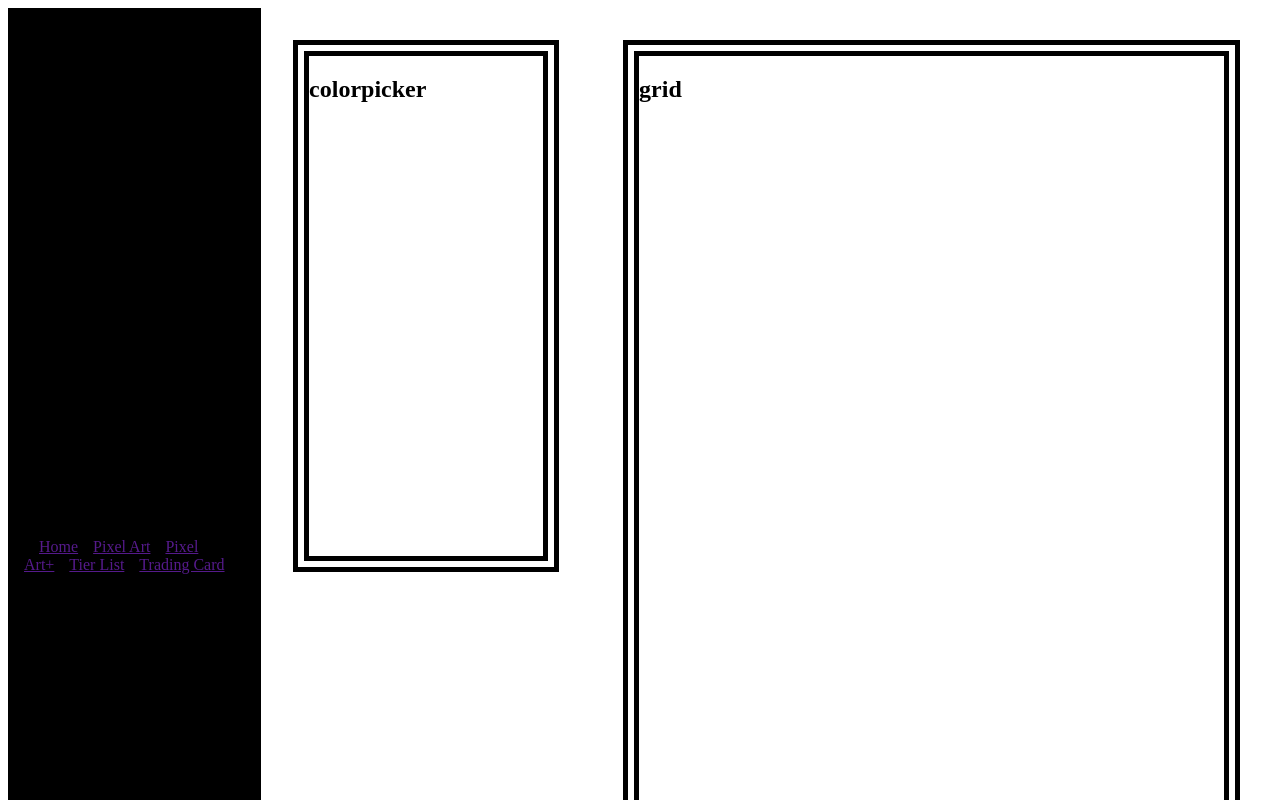
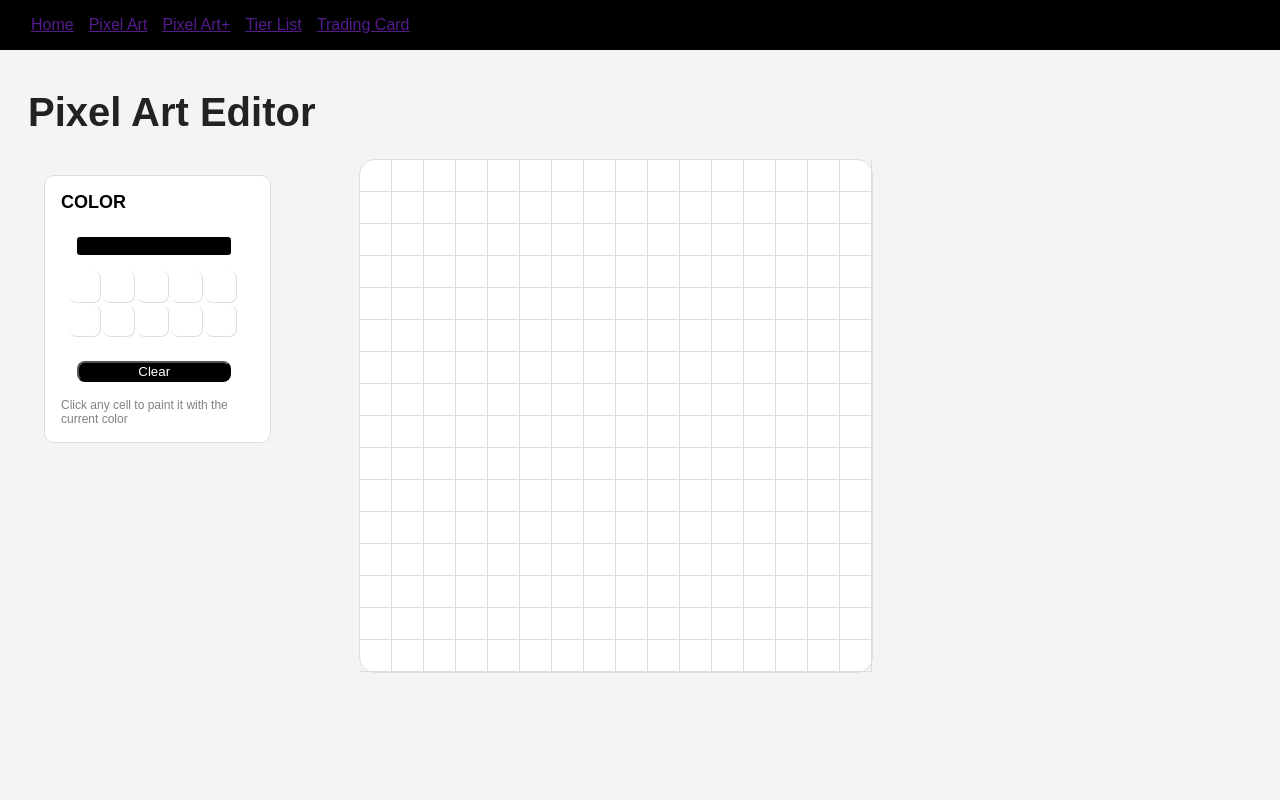
Before and after one commit to SouthBennett/pixel-art, a React (Vite) app in the folder pixel-art/: page / in a window 1280 px wide. Shown: the top 800 px of the page. Built offline with nearby package versions, Linux system fonts and the light colour scheme.

Commit message:
Visual layout rough draft

```diff
--- a/pixel-art/src/App.css
+++ b/pixel-art/src/App.css
@@ -1,5 +1,30 @@
-main{
-    display: flex;
+* {
+  box-sizing: border-box;
+}
+
+body {
+  margin: 0;
+  font-family: Arial, sans-serif;
+  background: #111827;
+}
 
 
+.home-page {
+  background: #f3f4f6;
+  min-height: 100vh;
+  padding: 40px 28px;
 }
+
+.home-page h1 {
+  margin-top: 0;
+  margin-bottom: 24px;
+  font-size: 40px;
+  color: #222;
+}
+
+
+.home-layout {
+  display: flex;
+  align-items: flex-start;
+  gap: 28px;
+}
--- a/pixel-art/src/App.jsx
+++ b/pixel-art/src/App.jsx
@@ -10,8 +10,15 @@ function App() {
     <>
     <main>
       <Header />
-      <ColorPicker />
-      <Grid />
+      <section className='home-page'>
+        <h1>Pixel Art Editor</h1>
+
+        <div className='home-layout'>
+          <ColorPicker />
+          <Grid />
+        </div>
+
+      </section>
 
     </main>
     </>
--- a/pixel-art/src/components/ColorPicker.css
+++ b/pixel-art/src/components/ColorPicker.css
@@ -1,7 +1,53 @@
 .colorPicker-container{
-    border-width: 1rem;
-    border-style: double;
-    height: 500px;
-    width: 400px;
-    margin: 2rem;
+  width: 75%;
+  background: white;
+  border: 1px solid #ddd;
+  border-radius: 10px;
+  padding: 1rem;
+  margin: 1rem;
+
+
 }
+.preview-color{
+    border: 1px  white;
+
+    margin: 1rem;
+    margin: 1rem;
+    width: 80%;
+    border-radius: 0.2rem;
+    background-color: black;
+}
+.color-cell {
+  width: 32px;
+  height: 32px;
+  border-right: 1px solid #ddd;
+  border-bottom: 1px solid #ddd;
+  border-radius: 0.5rem;
+
+}
+.color-picker-grid{
+  display: grid;
+  grid-template-columns: repeat(5, 32px);
+  grid-template-rows: repeat(2, 32px);
+  margin: 0.5rem;
+  gap:2px;
+
+}
+.clear-btn{
+    color: white;
+    background-color: black;
+    border-radius: 0.5rem;
+    width: 80%;
+    margin: 1rem;
+
+}
+
+.color-msg{
+    color:gray;
+    font-size: 12px;
+    word-wrap: break-word;
+}
+.colorPicker-container h1{
+    color:black;
+    font-size: 18px;
+}
--- a/pixel-art/src/components/ColorPicker.jsx
+++ b/pixel-art/src/components/ColorPicker.jsx
@@ -1,10 +1,33 @@
 import './ColorPicker.css'
 
 export default function ColorPicker(){
+    const colorCells = [];
+
+    for(let i = 0; i< 10;i++){
+        colorCells.push(
+            <div className='color-cell'></div>
+        )
+    }
+
     return(
-        <section className="colorPicker-container">
-            <div>
-                <h1>colorpicker</h1>
+        <section >
+            <div className="colorPicker-container">
+                    <h1>COLOR</h1>
+
+                <div className='preview-color'>
+                    preview  color
+                </div>
+
+                <div className='color-picker-grid'>
+                    {colorCells}
+                </div>
+                <div>
+                    <button className='clear-btn'>Clear</button>
+                </div>
+                <div className='color-msg'>
+                    Click any cell to paint it with
+                    the current color
+                </div>
             </div>
         </section>
     )
--- a/pixel-art/src/components/Grid.css
+++ b/pixel-art/src/components/Grid.css
@@ -1,7 +1,15 @@
 .grid-container{
-    border-width: 1rem;
-    border-style: double;
-    height: 1000px;
-    width: 1000px;
-    margin: 2rem;
+  display: grid;
+  grid-template-columns: repeat(16, 32px);
+  grid-template-rows: repeat(16, 32px);
+
+  background: white;
+  border: 1px solid #ddd;
+  border-radius: 1rem;
 }
+.cell {
+  width: 32px;
+  height: 32px;
+  border-right: 1px solid #ddd;
+  border-bottom: 1px solid #ddd;
+}
--- a/pixel-art/src/components/Grid.jsx
+++ b/pixel-art/src/components/Grid.jsx
@@ -1,12 +1,18 @@
 import './Grid.css'
 
 export default function Grid(){
+    const cells = [];
+
+    for(let i =0;i < 256;i++){
+        cells.push(
+            <div className='cell'></div>
+        )
+    }
+
+
     return(
         <section className="grid-container">
-            <div>
-                <h1>grid</h1>
-
-            </div>
+            {cells}
         </section>
     )
 
```
